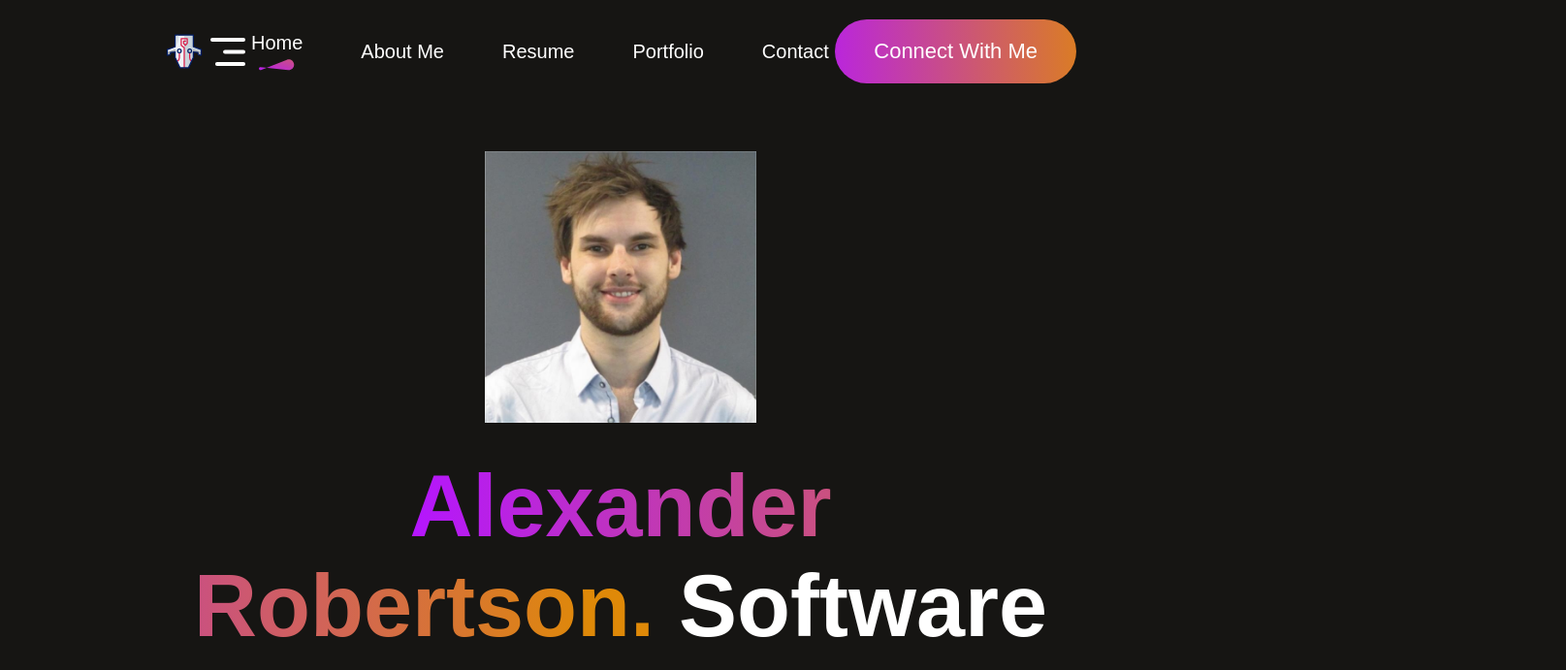
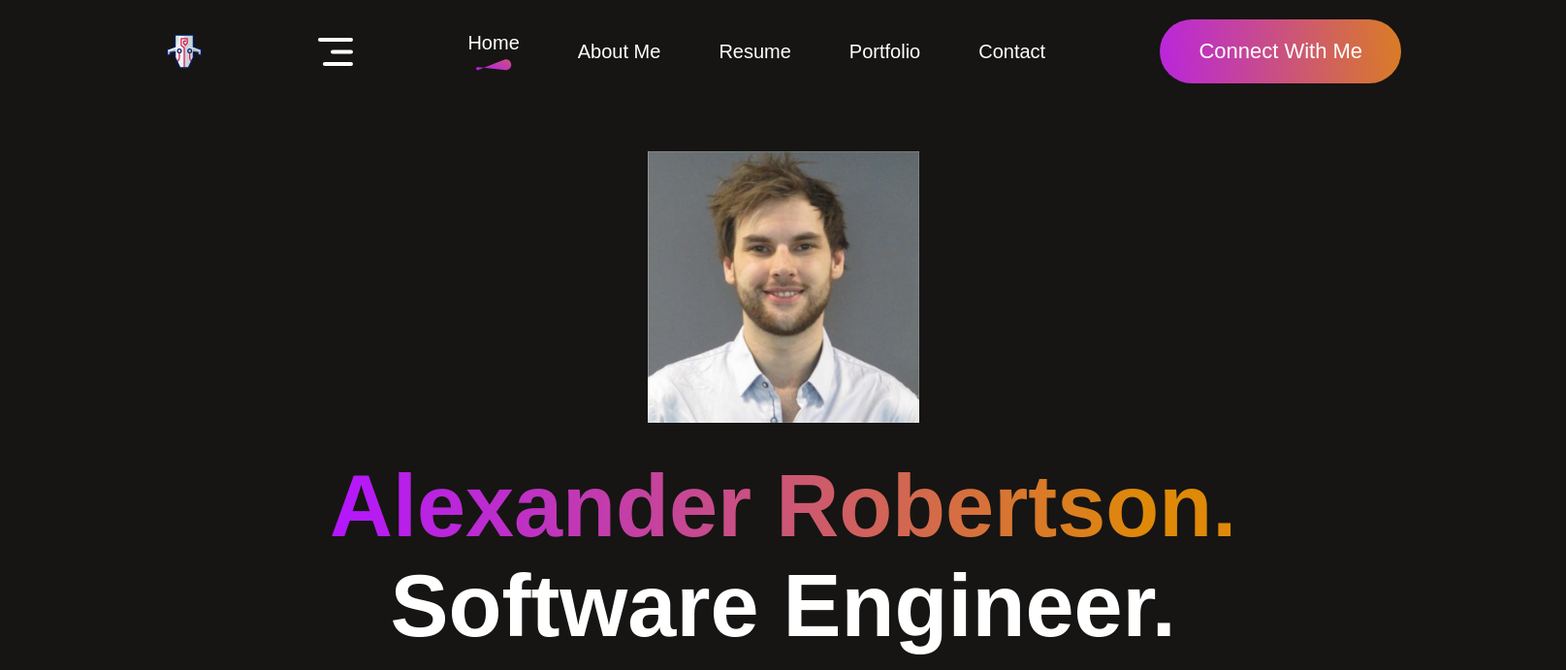
Before and after one commit to CandyXandy/CandyXandy.github.io, a React (Vite) app: page / in a window 1280 px wide. Shown: the top 691 px of the page at 97% size, 1615 px wide, since content can reach past the window. Built offline with nearby package versions, Linux system fonts and the light colour scheme; a web font is replaced by a local one.

Commit message:
[FIX] css adjustments for index and footer

```diff
--- a/src/Components/Footer/Footer.css
+++ b/src/Components/Footer/Footer.css
@@ -1,5 +1,4 @@
 .footer {
-    margin: 50px 170px;
     display: flex;
     flex-direction: column;
     gap: 30px;
--- a/src/index.css
+++ b/src/index.css
@@ -4,6 +4,7 @@
 }
 
 body {
+  display: flex;
   height: 100vh;
   background: #161513;
   color: white;
```
